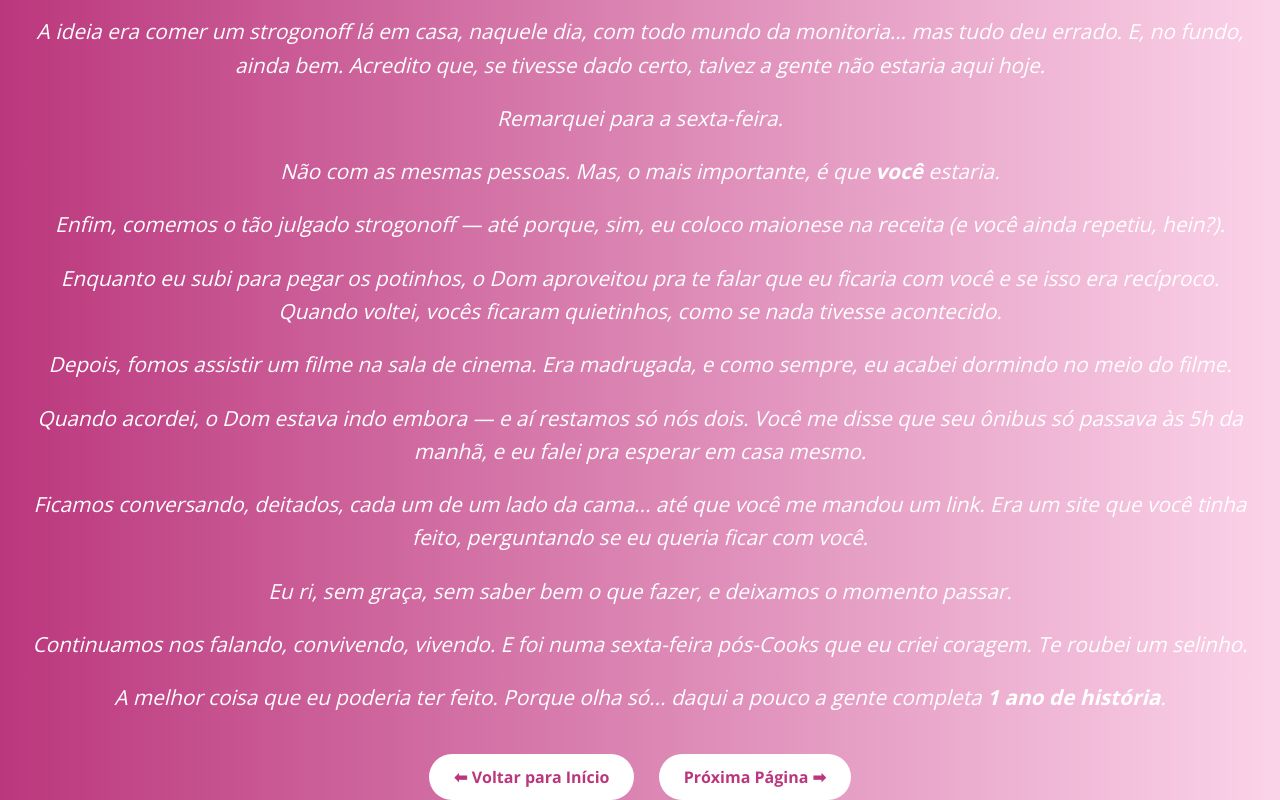
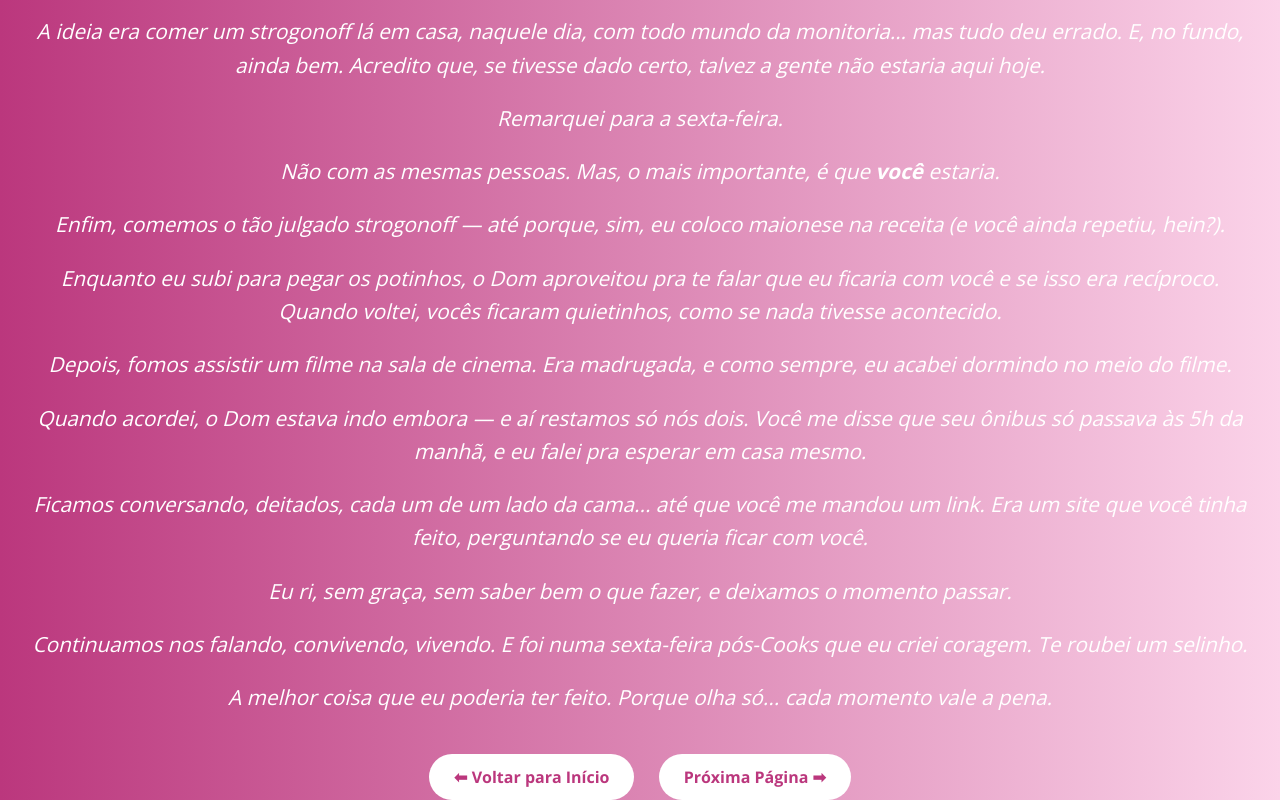
Before and after one commit to Gabicasanovaa/meu-site, a plain HTML site: page historia.html in a window 1280 px wide. Shown: the part 598-1398 px from the top of the page. Drawn offline with nearby package versions, Linux system fonts and the light colour scheme.

Commit message:
Update historia.html

```diff
--- a/historia.html
+++ b/historia.html
@@ -92,7 +92,7 @@
 
   <p><em>Continuamos nos falando, convivendo, vivendo. E foi numa sexta-feira pós-Cooks que eu criei coragem. Te roubei um selinho.</em></p>
 
-  <p><em>A melhor coisa que eu poderia ter feito. Porque olha só... daqui a pouco a gente completa <strong>1 ano de história</strong>.</em></p>
+<p><em>A melhor coisa que eu poderia ter feito. Porque olha só... cada momento vale a pena.</em></p>
 
   <a href="index.html" class="button">⬅ Voltar para Início</a>
 <a href="galeria.html" class="button">Próxima Página ➡</a>
```
